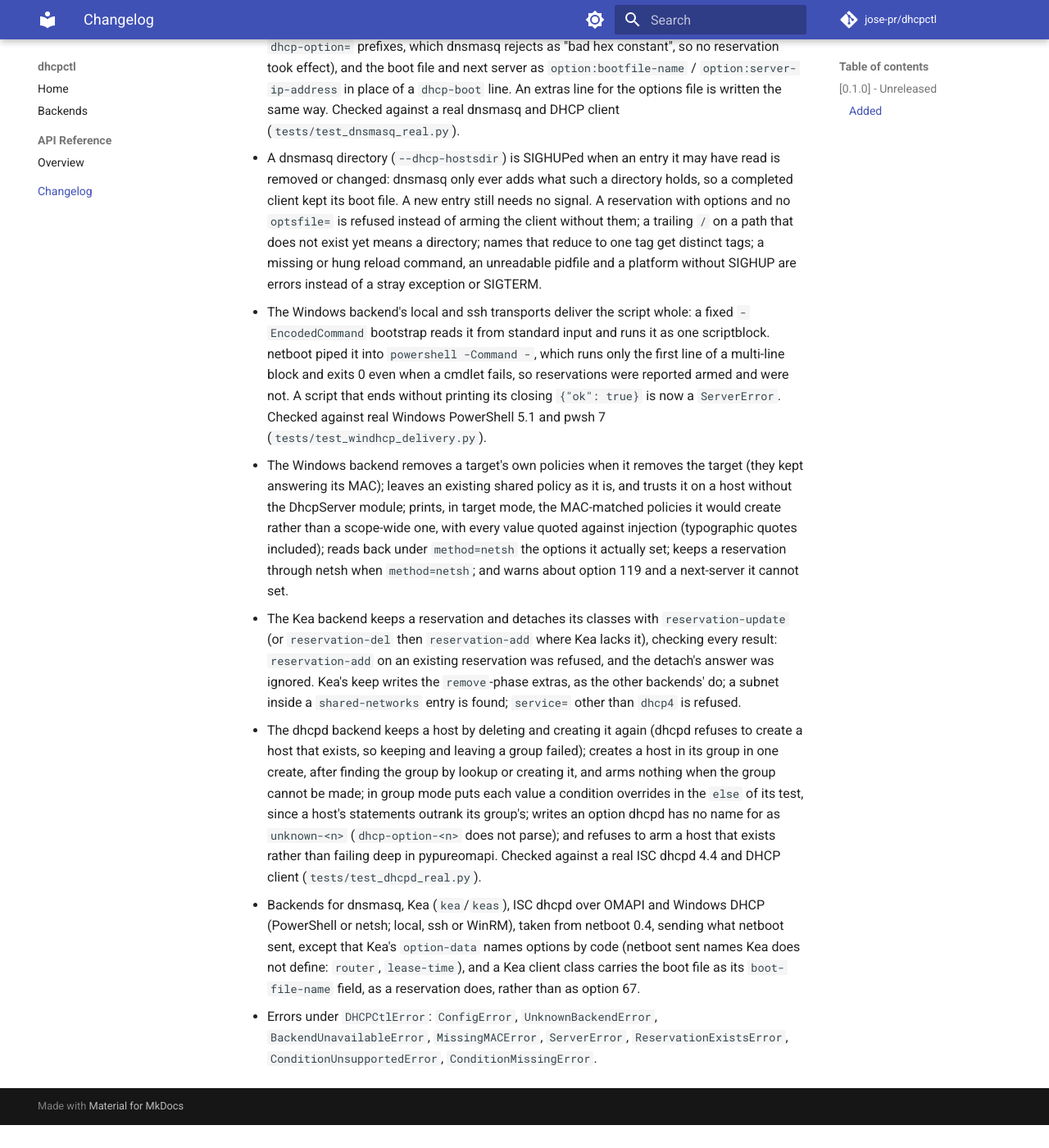
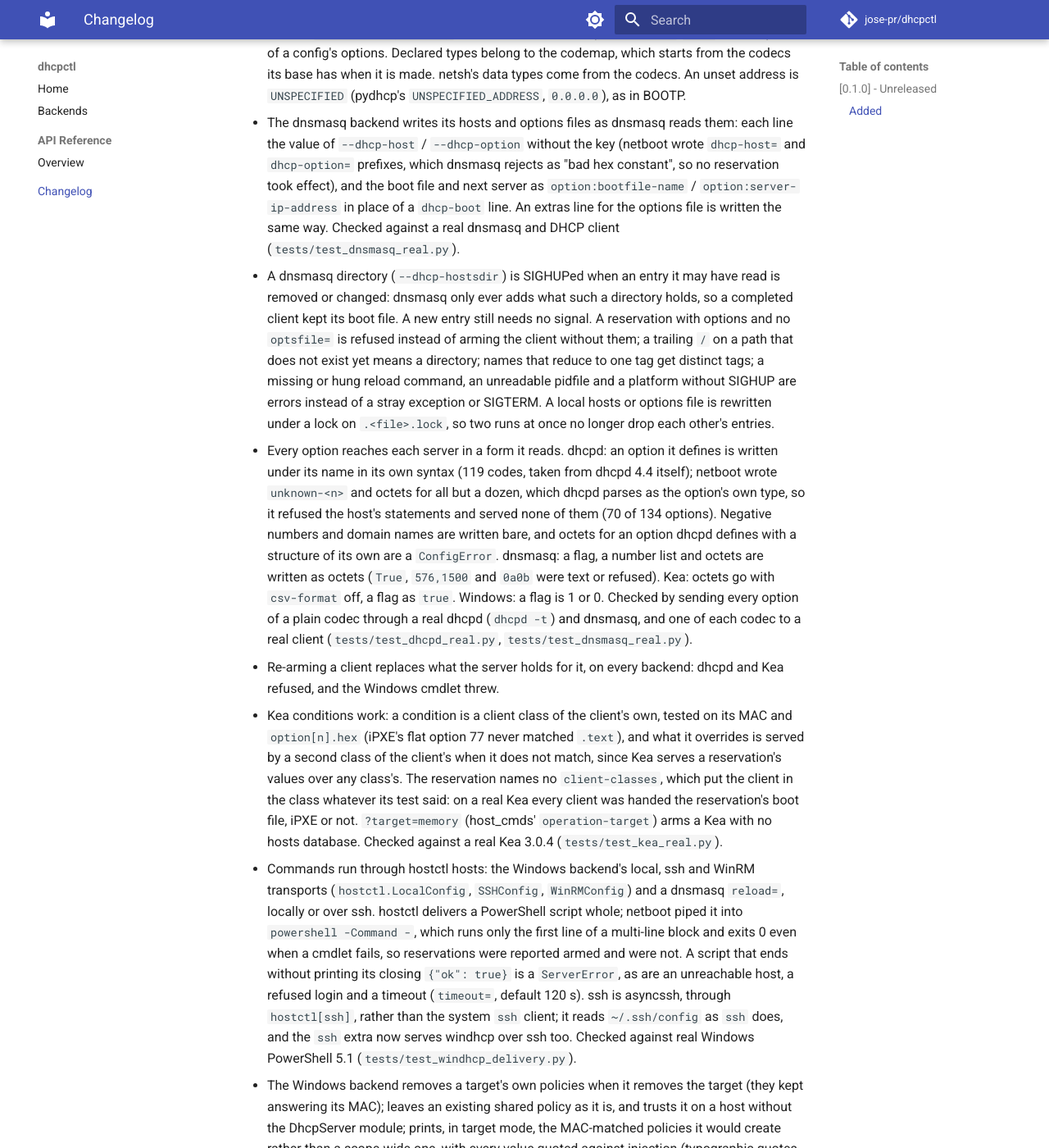
Before and after one commit to jose-pr/dhcpctl, an MkDocs documentation site: the page built from docs/changelog.md, in a window 1280 px wide and 1400 px high, scrolled down 1096 px. Shown: the whole window at 82% size. Built offline with MkDocs 1.6.1 and Material for MkDocs 9.7.7, drawn with Linux system fonts in a browser that asks for light colours; comment, search, counter and statistics services are not loaded; before the commit the page ends 2468 px from its top, so only the background shows below that; some of the changed text lies outside the part shown.

Commit message:
docs: hostctl transports, option encoding, re-arming, Kea classes, render and the command line

```diff
--- a/CHANGELOG.md
+++ b/CHANGELOG.md
@@ -9,6 +9,11 @@ and this project adheres to [Semantic Versioning](https://semver.org/).
 
 ### Added
 
+- `DHCPServer.render(reservation, action="add")`: what an operation would
+  send, contacting nothing, on every shipped backend.
+- The `dhcpctl` command line (`pydhcpctl[cli]`): `render`, `add`,
+  `complete`, `remove`, `recipe` and `backends`, a reservation given by flags
+  or a document, secrets from `DHCPCTL_*` variables.
 - Published as `pydhcpctl`; the import package is `dhcpctl`.
 - `connect(uri, *, secrets=None, owner="dhcpctl")`, `register_backend`,
   `unregister_backend`, `backend_names`, `get_backend` and the
@@ -54,14 +59,44 @@ and this project adheres to [Semantic Versioning](https://semver.org/).
   arming the client without them; a trailing `/` on a path that does not exist
   yet means a directory; names that reduce to one tag get distinct tags; a
   missing or hung reload command, an unreadable pidfile and a platform without
-  SIGHUP are errors instead of a stray exception or SIGTERM.
-- The Windows backend's local and ssh transports deliver the script whole: a
-  fixed `-EncodedCommand` bootstrap reads it from standard input and runs it
-  as one scriptblock. netboot piped it into `powershell -Command -`, which runs
-  only the first line of a multi-line block and exits 0 even when a cmdlet
-  fails, so reservations were reported armed and were not. A script that
-  ends without printing its closing `{"ok": true}` is now a `ServerError`.
-  Checked against real Windows PowerShell 5.1 and pwsh 7
+  SIGHUP are errors instead of a stray exception or SIGTERM. A local hosts or
+  options file is rewritten under a lock on `.<file>.lock`, so two runs at once
+  no longer drop each other's entries.
+- Every option reaches each server in a form it reads. dhcpd: an option it
+  defines is written under its name in its own syntax (119 codes, taken from
+  dhcpd 4.4 itself); netboot wrote `unknown-<n>` and octets for all but a
+  dozen, which dhcpd parses as the option's own type, so it refused the
+  host's statements and served none of them (70 of 134 options). Negative
+  numbers and domain names are written bare, and octets for an option dhcpd
+  defines with a structure of its own are a `ConfigError`. dnsmasq: a flag,
+  a number list and octets are written as octets (`True`, `576,1500` and
+  `0a0b` were text or refused). Kea: octets go with `csv-format` off, a flag
+  as `true`. Windows: a flag is 1 or 0. Checked by sending every option of a
+  plain codec through a real dhcpd (`dhcpd -t`) and dnsmasq, and one of each
+  codec to a real client (`tests/test_dhcpd_real.py`,
+  `tests/test_dnsmasq_real.py`).
+- Re-arming a client replaces what the server holds for it, on every
+  backend: dhcpd and Kea refused, and the Windows cmdlet threw.
+- Kea conditions work: a condition is a client class of the client's own,
+  tested on its MAC and `option[n].hex` (iPXE's flat option 77 never matched
+  `.text`), and what it overrides is served by a second class of the
+  client's when it does not match, since Kea serves a reservation's values
+  over any class's. The reservation names no `client-classes`, which put the
+  client in the class whatever its test said: on a real Kea every client was
+  handed the reservation's boot file, iPXE or not. `?target=memory` (host_cmds'
+  `operation-target`) arms a Kea with no hosts database. Checked against a
+  real Kea 3.0.4 (`tests/test_kea_real.py`).
+- Commands run through hostctl hosts: the Windows backend's local, ssh and
+  WinRM transports (`hostctl.LocalConfig`, `SSHConfig`, `WinRMConfig`) and a
+  dnsmasq `reload=`, locally or over ssh. hostctl delivers a PowerShell script
+  whole; netboot piped it into `powershell -Command -`, which runs only the
+  first line of a multi-line block and exits 0 even when a cmdlet fails, so
+  reservations were reported armed and were not. A script that ends without
+  printing its closing `{"ok": true}` is a `ServerError`, as are an
+  unreachable host, a refused login and a timeout (`timeout=`, default 120 s).
+  ssh is asyncssh, through `hostctl[ssh]`, rather than the system `ssh`
+  client; it reads `~/.ssh/config` as `ssh` does, and the `ssh` extra now
+  serves windhcp over ssh too. Checked against real Windows PowerShell 5.1
   (`tests/test_windhcp_delivery.py`).
 - The Windows backend removes a target's own policies when it removes the
   target (they kept answering its MAC); leaves an existing shared policy as it
```
Also changed, not shown: README.md (+27 -2 lines), docs/backends.md (+5 -4 lines), src/dhcpctl/AGENTS.md (+116 -42 lines).
